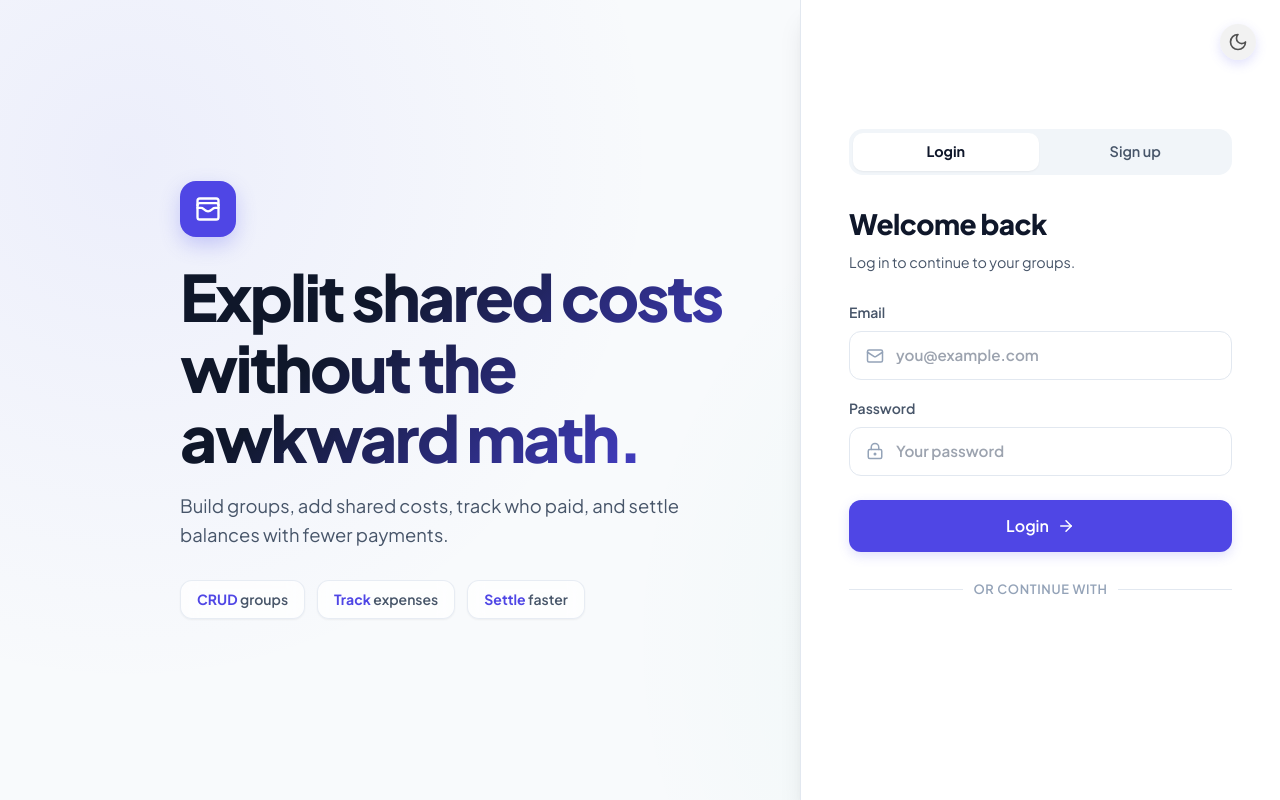
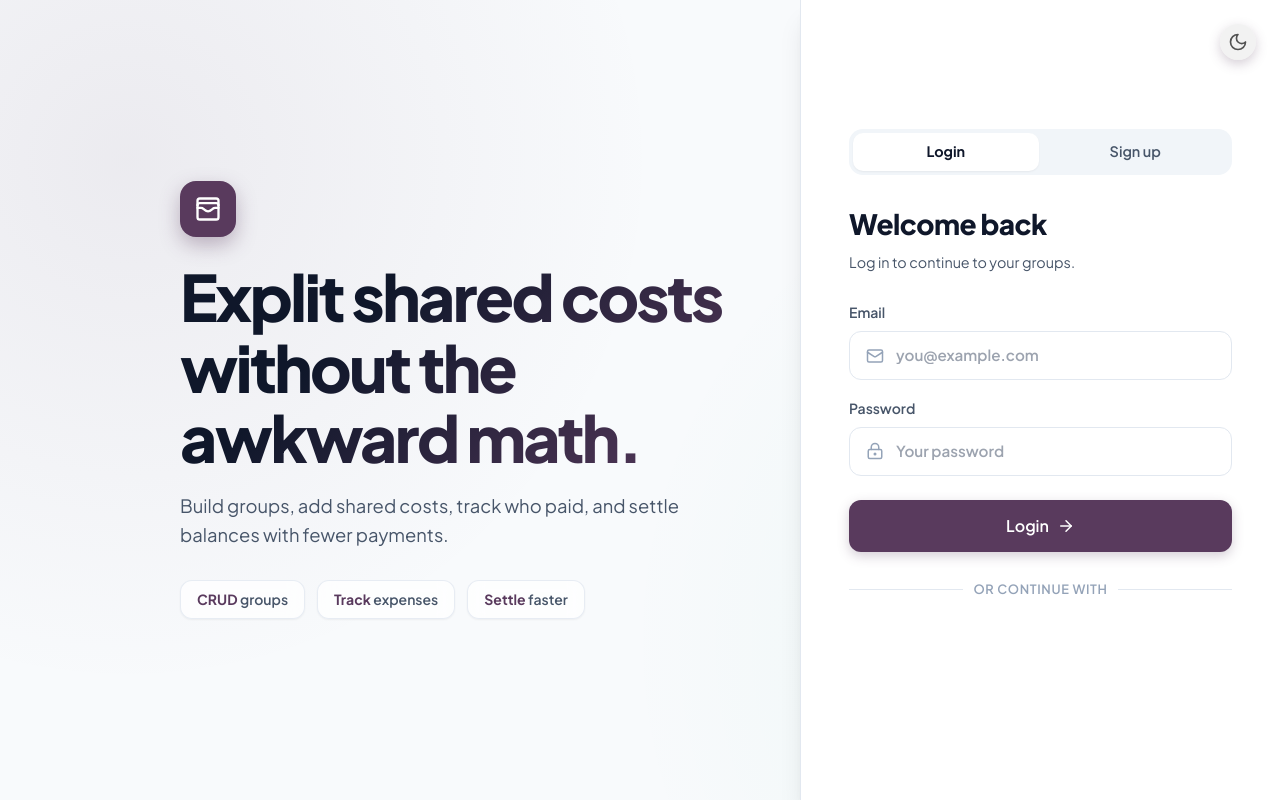
Before and after one commit to kolahun/Explit, a React (Vite) app in the folder frontend/: page /login in a window 1280 px wide. Built offline with nearby package versions, Linux system fonts and the light colour scheme; no server answers.

Commit message:
design: swap indigo for deep plum #593A5D (dark: #A57EA9)

```diff
--- a/frontend/src/styles.css
+++ b/frontend/src/styles.css
@@ -17,11 +17,12 @@
   --text-tertiary: #94a3b8;
 
   --border-color: #e2e8f0;
-  --border-focus: #6366f1;
-
-  --color-primary: #4f46e5;
-  --color-primary-hover: #4338ca;
-  --color-primary-light: rgba(99, 102, 241, 0.08);
+  --border-focus: #593a5d;
+
+  /* Primary accent: deep plum #593A5D */
+  --color-primary: #593a5d;
+  --color-primary-hover: #3d2840;
+  --color-primary-light: rgba(89, 58, 93, 0.08);
 
   --color-success: #10b981;
   --color-success-bg: rgba(16, 185, 129, 0.1);
@@ -61,11 +62,12 @@
   --text-tertiary: #64748b;
 
   --border-color: #1e293b;
-  --border-focus: #818cf8;
-
-  --color-primary: #6366f1;
-  --color-primary-hover: #818cf8;
-  --color-primary-light: rgba(99, 102, 241, 0.15);
+  --border-focus: #c09bc4;
+
+  /* Primary accent: lighter plum #A57EA9 for dark bg readability */
+  --color-primary: #a57ea9;
+  --color-primary-hover: #c09bc4;
+  --color-primary-light: rgba(165, 126, 169, 0.15);
 
   --color-success: #34d399;
   --color-success-bg: rgba(52, 211, 153, 0.12);
@@ -148,13 +150,13 @@ button {
   padding: 10px 18px;
   cursor: pointer;
   transition: all 0.2s cubic-bezier(0.4, 0, 0.2, 1);
-  box-shadow: 0 4px 12px rgba(99, 102, 241, 0.2);
+  box-shadow: 0 4px 12px rgba(89, 58, 93, 0.25);
 }
 
 button:hover:not(:disabled) {
   background: var(--color-primary-hover);
   transform: translateY(-1.5px);
-  box-shadow: 0 6px 16px rgba(99, 102, 241, 0.3);
+  box-shadow: 0 6px 16px rgba(89, 58, 93, 0.35);
 }
 
 button:active:not(:disabled) {
@@ -405,7 +407,7 @@ label {
   display: flex;
   align-items: center;
   justify-content: center;
-  box-shadow: inset 0 0 0 1px rgba(99, 102, 241, 0.15);
+  box-shadow: inset 0 0 0 1px rgba(89, 58, 93, 0.18);
 }
 
 .premium-status {
@@ -590,7 +592,7 @@ label {
   padding: 12px 16px;
   background: var(--color-primary-light);
   border-radius: 16px;
-  border: 1px solid rgba(99, 102, 241, 0.15);
+  border: 1px solid rgba(165, 126, 169, 0.2);
   font-size: 0.925rem;
 }
 
@@ -698,7 +700,7 @@ label {
   display: grid;
   grid-template-columns: 1fr 480px;
   background:
-    radial-gradient(circle at 10% 20%, rgba(99, 102, 241, 0.08) 0%, transparent 40%),
+    radial-gradient(circle at 10% 20%, rgba(89, 58, 93, 0.08) 0%, transparent 40%),
     radial-gradient(circle at 90% 80%, rgba(16, 185, 129, 0.06) 0%, transparent 40%),
     var(--bg-primary);
   transition: all 0.3s ease;
@@ -723,7 +725,7 @@ label {
   align-items: center;
   justify-content: center;
   margin-bottom: 24px;
-  box-shadow: 0 8px 20px rgba(99, 102, 241, 0.3);
+  box-shadow: 0 8px 20px rgba(89, 58, 93, 0.35);
 }
 
 .login-hero h1 {
@@ -1016,7 +1018,7 @@ label {
   background: var(--color-primary-light);
   border-color: var(--color-primary);
   color: var(--text-primary);
-  box-shadow: inset 0 0 0 1px rgba(99, 102, 241, 0.2);
+  box-shadow: inset 0 0 0 1px rgba(89, 58, 93, 0.22);
 }
 
 .split-method-btn h4 {
@@ -1466,8 +1468,8 @@ label {
   border-left: 3px solid var(--color-danger);
 }
 .toast-info {
-  background: rgba(99, 102, 241, 0.12);
-  border-color: rgba(99, 102, 241, 0.25);
+  background: rgba(165, 126, 169, 0.12);
+  border-color: rgba(165, 126, 169, 0.25);
   border-left: 3px solid var(--color-primary);
 }
 
@@ -1570,7 +1572,7 @@ label {
   justify-content: center;
   color: var(--color-primary);
   margin-bottom: 8px;
-  box-shadow: 0 0 0 8px rgba(99, 102, 241, 0.06);
+  box-shadow: 0 0 0 8px rgba(89, 58, 93, 0.07);
 }
 
 .empty-state-title {
@@ -1738,7 +1740,7 @@ label {
   align-items: center;
   gap: 10px;
   background: var(--color-primary-light);
-  border: 1px solid rgba(99, 102, 241, 0.2);
+  border: 1px solid rgba(165, 126, 169, 0.2);
   border-radius: 12px;
   padding: 10px 16px;
   margin-bottom: 20px;
@@ -1957,7 +1959,7 @@ label {
   align-items: center;
   gap: 8px;
   background: var(--color-primary-light);
-  border: 1px solid rgba(99, 102, 241, 0.25);
+  border: 1px solid rgba(165, 126, 169, 0.25);
   border-radius: 12px;
   padding: 10px 14px;
   font-size: 0.875rem;
@@ -1989,7 +1991,7 @@ label {
   height: 650px;
   top: -180px;
   left: -160px;
-  background: radial-gradient(circle, rgba(99, 102, 241, 0.13) 0%, transparent 70%);
+  background: radial-gradient(circle, rgba(89, 58, 93, 0.14) 0%, transparent 70%);
   animation: aurora-drift-1 22s ease-in-out infinite alternate;
 }
 
@@ -2009,19 +2011,19 @@ label {
   height: 500px;
   top: 35%;
   right: 8%;
-  background: radial-gradient(circle, rgba(139, 92, 246, 0.09) 0%, transparent 70%);
+  background: radial-gradient(circle, rgba(165, 126, 169, 0.1) 0%, transparent 70%);
   animation: aurora-drift-3 18s ease-in-out infinite alternate;
 }
 
 /* Light theme: slightly less visible (light bg needs less contrast) */
 :root:not([data-theme="dark"]) .aurora-blob-1 {
-  background: radial-gradient(circle, rgba(79, 70, 229, 0.07) 0%, transparent 70%);
+  background: radial-gradient(circle, rgba(89, 58, 93, 0.08) 0%, transparent 70%);
 }
 :root:not([data-theme="dark"]) .aurora-blob-2 {
-  background: radial-gradient(circle, rgba(13, 148, 136, 0.06) 0%, transparent 70%);
+  background: radial-gradient(circle, rgba(16, 185, 129, 0.06) 0%, transparent 70%);
 }
 :root:not([data-theme="dark"]) .aurora-blob-3 {
-  background: radial-gradient(circle, rgba(124, 58, 237, 0.05) 0%, transparent 70%);
+  background: radial-gradient(circle, rgba(89, 58, 93, 0.05) 0%, transparent 70%);
 }
 
 @keyframes aurora-drift-1 {
```
